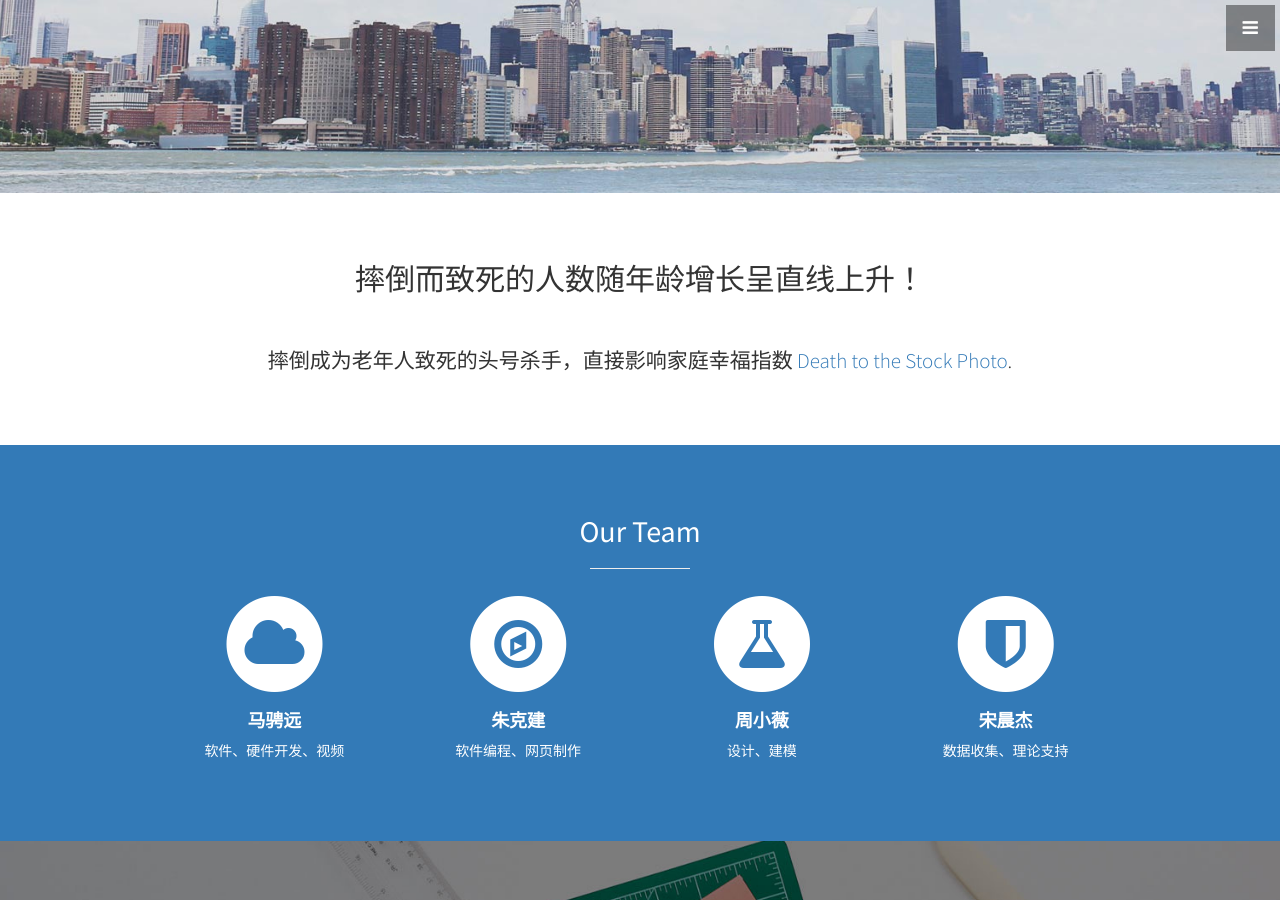
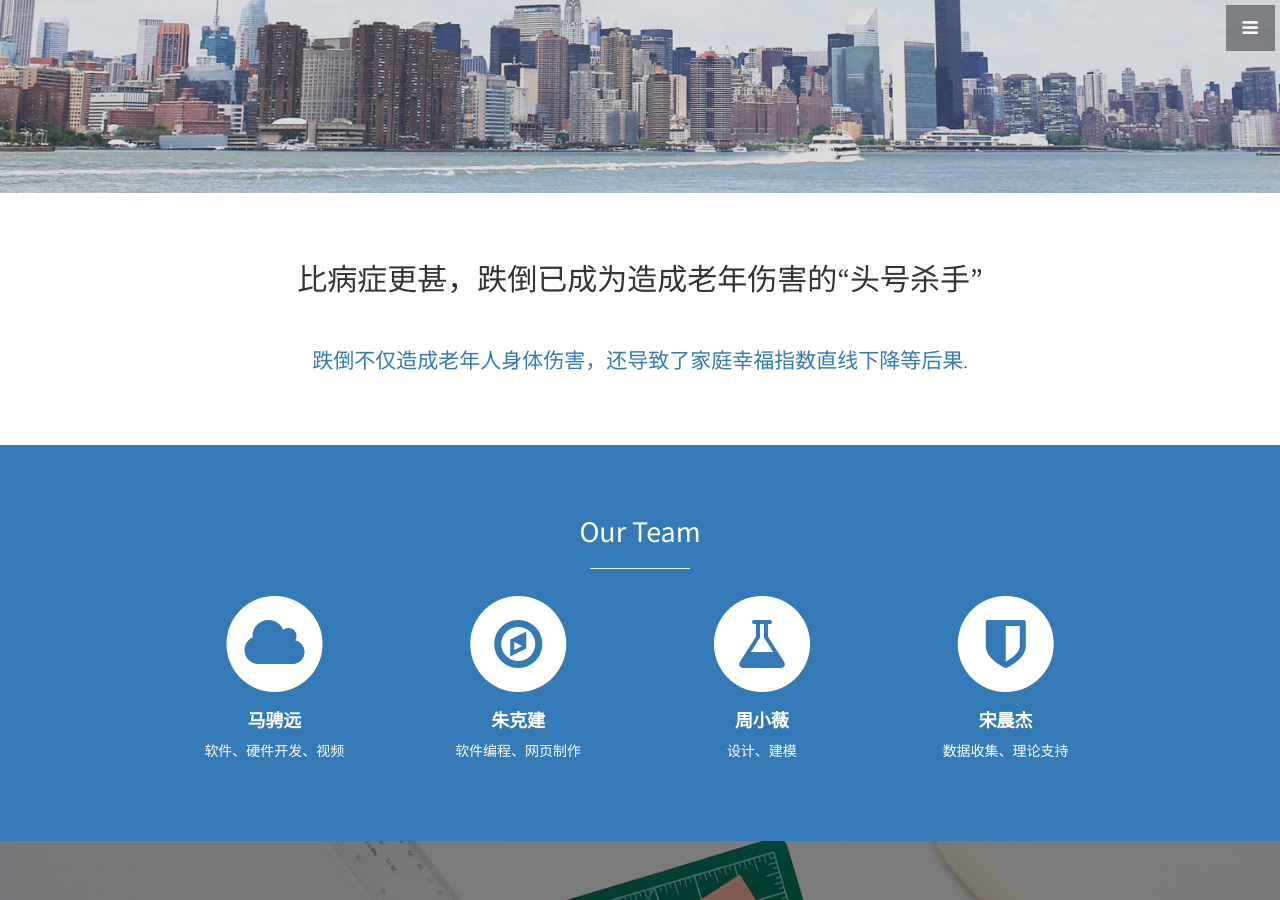
Before and after one commit to ProjectLambda9/ProjectLambda, a Jekyll site: the page built from index.html, in a window 1280 px wide and 900 px high, scrolled down 707 px. Built offline with Jekyll 4.4.1, drawn with Linux system fonts in a browser that asks for light colours.

Commit message:
Update about.html

```diff
--- a/_includes/about.html
+++ b/_includes/about.html
@@ -2,9 +2,9 @@
   <div class="container">
     <div class="row">
       <div class="col-lg-12 text-center">
-        <h2>摔倒而致死的人数随年龄增长呈直线上升！</h2>
+        <h2>比病症更甚，跌倒已成为造成老年伤害的“头号杀手”</h2>
         <br></br>
-        <p class="lead">摔倒成为老年人致死的头号杀手，直接影响家庭幸福指数 <a target="_blank" href="http://join.deathtothestockphoto.com/">Death to the Stock Photo</a>.</p>
+        <p class="lead"> <a target="_blank" href="https://v.qq.com/x/page/n0145q5or16.html">跌倒不仅造成老年人身体伤害，还导致了家庭幸福指数直线下降等后果</a>.</p>
       </div>
     </div>
     <!-- /.row -->
```
